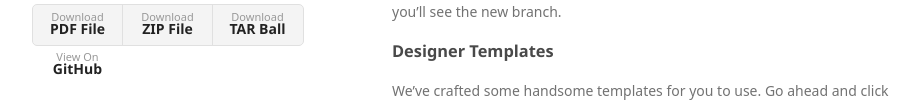
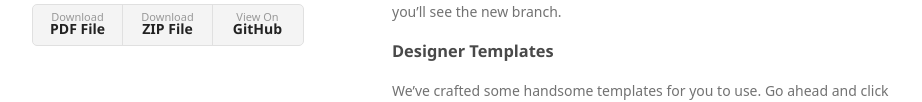
Before and after one commit to FMCalisto/balsamiq-guide, a plain HTML site: page index.html in a window 1280 px wide. Shown: the part 200-302 px from the top of the page, without its empty margins (178-1100 px from the left). Drawn offline with Linux system fonts and the light colour scheme; a web font is replaced by a local one.

Commit message:
Update index.html

```diff
--- a/index.html
+++ b/index.html
@@ -24,7 +24,6 @@
         <ul>
           <li><a href="https://github.com/FMCalisto/balsamiq-guide/blob/master/guides/balsamiq_guide_general_pt.pdf">Download <strong>PDF File</strong></a></li>
           <li><a href="https://github.com/FMCalisto/balsamiq-guide/zipball/master">Download <strong>ZIP File</strong></a></li>
-          <li><a href="https://github.com/FMCalisto/balsamiq-guide/tarball/master">Download <strong>TAR Ball</strong></a></li>
           <li><a href="https://github.com/FMCalisto/balsamiq-guide">View On <strong>GitHub</strong></a></li>
         </ul>
       </header>
```
